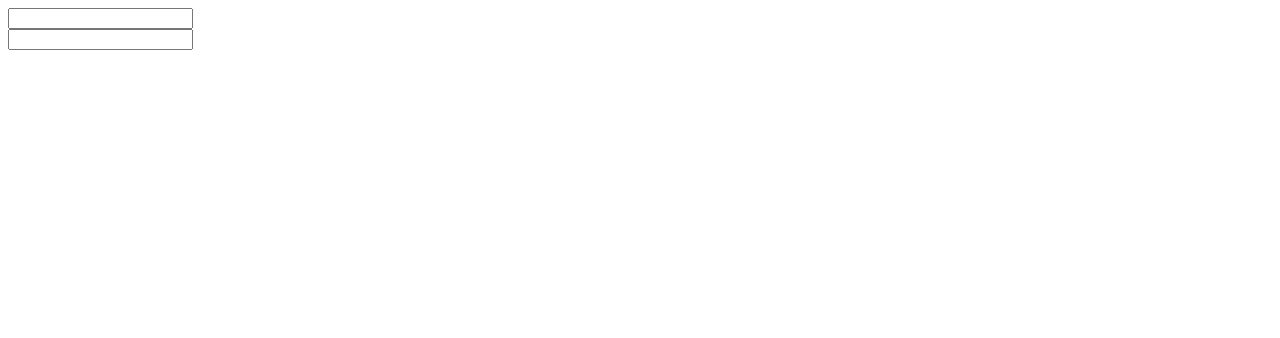
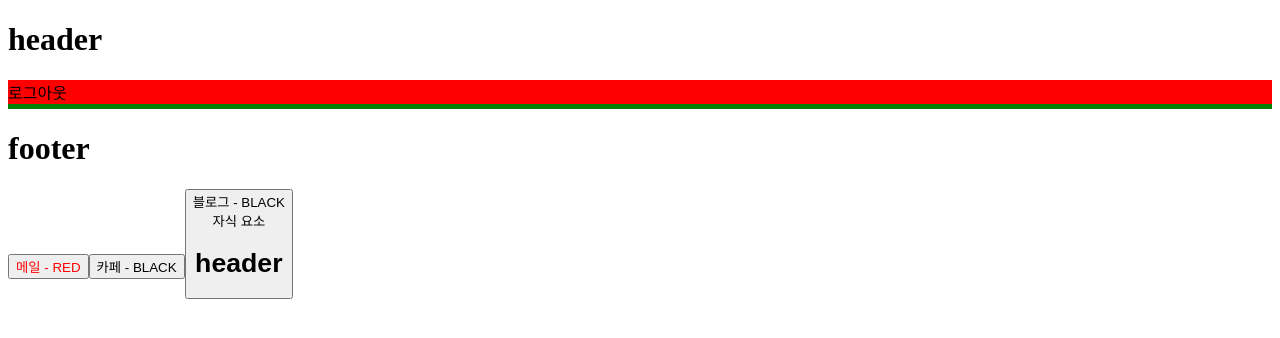
Before and after one commit to NtoZero/react_onebite, a React (Vite) app in the folder S5.React_Intro/: page / in a window 1280 px wide. Shown: the top 338 px of the page. Built offline with nearby package versions, Linux system fonts and the light colour scheme.

Commit message:
feat(S5. React-intro): re : 복습 - 컴포넌트와 DOM 이벤트 핸들러

```diff
--- a/S5.React_Intro/src/App.jsx
+++ b/S5.React_Intro/src/App.jsx
@@ -1,4 +1,8 @@
 import "./App.css";
+import Header from "./components/Header.jsx";
+import Main from "./components/Main.jsx";
+import Footer from "./components/Footer.jsx";
+import Button from "./components/Button.jsx";
 import Register from "./components/Register.jsx";
 import HookExam from "./components/HookExam.jsx";
 
@@ -6,9 +10,26 @@ import HookExam from "./components/HookExam.jsx";
 function App() {
   return (
     <>
-      <HookExam />
+      <Header />
+      <Main />
+      <Footer />
+      {/*props 로 값을 전달할 수 있음 */}
+      <Button {...buttonProps} />
+      <Button text={"카페"} />
+      <Button text={"블로그"}>
+        <div>자식 요소</div>
+        <Header />
+      </Button>
     </>
   );
 }
 
 export default App;
+
+const buttonProps = {
+  text: "메일",
+  color: "red",
+  a: 1,
+  b: 2,
+  c: 3,
+};
--- a/S5.React_Intro/src/components/Button.jsx
+++ b/S5.React_Intro/src/components/Button.jsx
@@ -1,7 +1,14 @@
-const Button = ({ text, color = "black2", children }) => {
+const Button = ({ text, color = "green", children }) => {
   // 이벤트 객체
   const onClickButton = (e) => {
     console.log(e);
+    console.log(e.target);
+    console.log(e.currentTarget);
+    console.log(`e.nativeEvent: ${e.nativeEvent}`);
+    console.log(`e.bubbles: ${e.bubbles}`);
+    console.log(`e.cancelable : ${e.cancelable}`);
+    console.log(`e.defaultPrevented : ${e.defaultPrevented}`);
+    console.log(`e.isTrusted : ${e.isTrusted}`);
     console.log(text);
   };
 
@@ -17,8 +24,8 @@ const Button = ({ text, color = "black2", children }) => {
   );
 };
 
-// Button.defaultProps = {
-//     color: "black",
-// };
+Button.defaultProps = {
+  color: "black",
+};
 
 export default Button;
--- a/S5.React_Intro/src/components/Main.jsx
+++ b/S5.React_Intro/src/components/Main.jsx
@@ -25,11 +25,11 @@ const Main = () => {
         //   }
         // }
       >
-        로그인
+        로그아웃
       </div>
     );
   } else {
-    return <div>로그아웃</div>;
+    return <div>로그인</div>;
   }
 
   //   return <>{user.isLogin ? <div>로그인</div> : <div>로그아웃</div>}</>;
```
